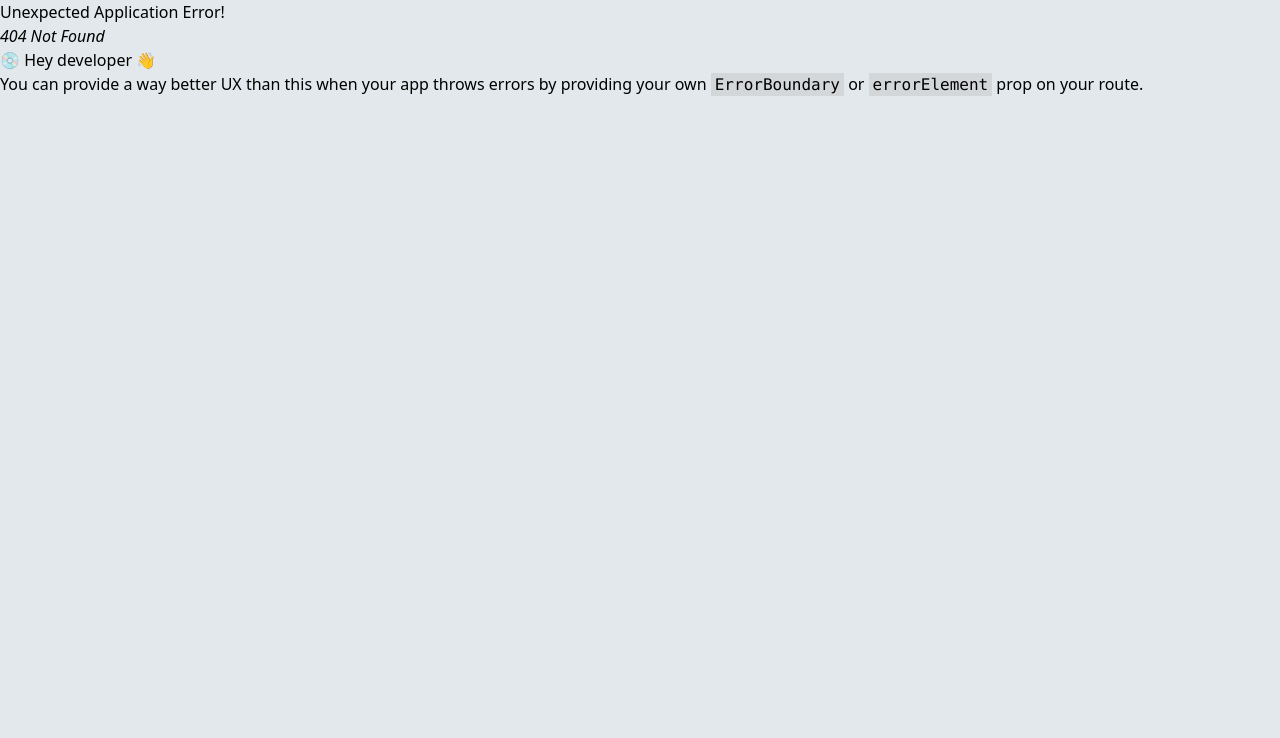
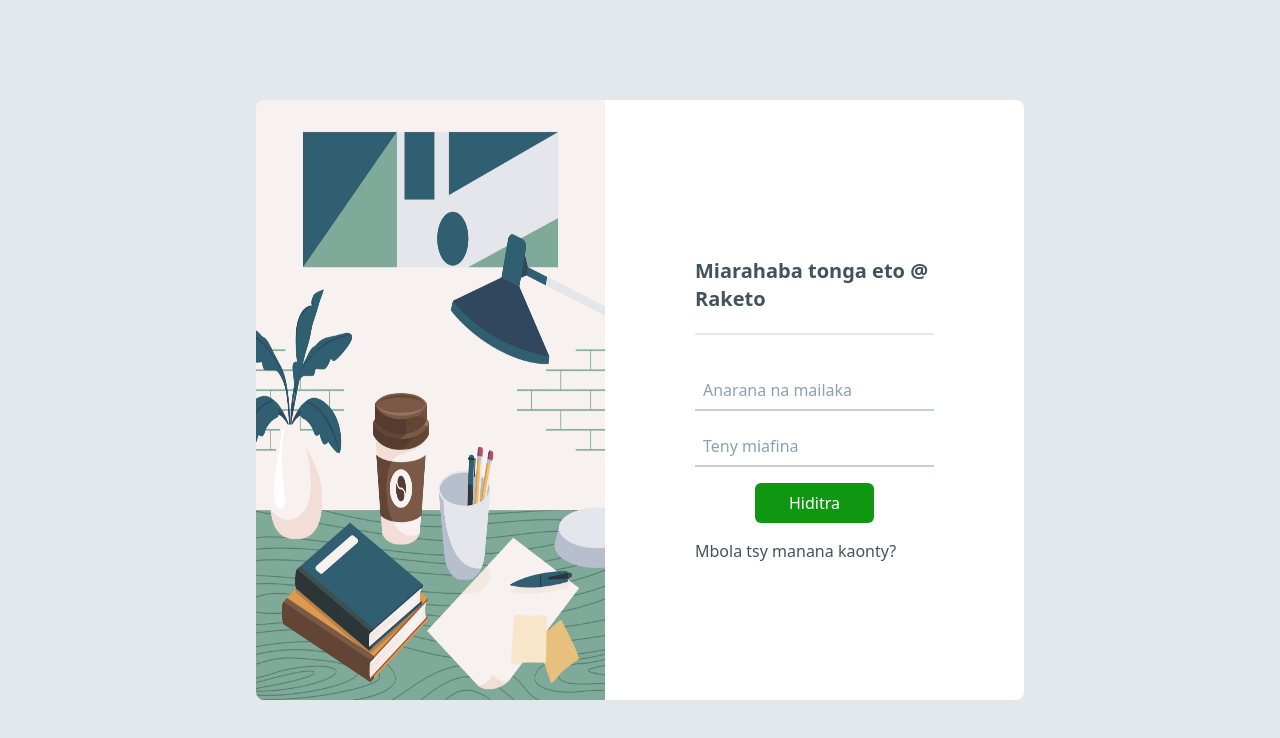
Before and after one commit to Ihasimbola/raketo-front, a React (Create React App) app: page /login in a window 1280 px wide. Before the commit this address had no page. Shown: the top 738 px of the page. Built offline with nearby package versions, Linux system fonts and the light colour scheme.

Commit message:
feature(login): login page integration

```diff
--- a/src/components/Input/Input.tsx
+++ b/src/components/Input/Input.tsx
@@ -3,13 +3,14 @@ import { VariantProps, cva } from "class-variance-authority";
 import { cn } from '../../lib/utils';
 
 const inputVariants = cva(
-  "border border-2 border-gray-500 text-gray-800 rounded-md focus:outline-none h-10 pl-2 ",
+  "text-gray-800 focus:outline-none bg-transparent h-10 pl-2 ",
   {
     variants: {
       variant: {
-        primary: "bg-transparent placeholder:text-gray-600",
+        primary: "border border-2 border-gray-500 rounded-md placeholder:text-gray-600",
+        secondary: "border-b-2 border-gray-200",
         default: "bg-transparent placeholder:text-gray-600"
-      }
+      },
     },
     defaultVariants: {
       variant: "default"
--- a/src/components/Navbar/Navbar.tsx
+++ b/src/components/Navbar/Navbar.tsx
@@ -37,6 +37,7 @@ function Navbar({ }: Props) {
 
         <div className="flex flex-row items-center gap-3">
           <Input
+            variant="primary"
             placeholder='Hikaroka...'
             className="focus:border-gray-300 text-white placeholder:text-gray-300 pr-8"
           />
--- /dev/null
+++ b/src/pages/login/index.tsx
@@ -0,0 +1,58 @@
+import React from 'react'
+import LoginImg from "../../assets/login.jpg"
+import Text from '../../components/Text/Text'
+import { Form, NavLink } from 'react-router-dom'
+import Input from '../../components/Input/Input'
+import { Button } from '../../components/Button/Button'
+import "./styles.scss"
+
+type Props = {}
+
+const LoginPage = (props: Props) => {
+  return (
+    <div className="login flex items-center justify-center">
+      <div className='login__container grid'>
+        <div className="login__couverture">
+          <img src={LoginImg} alt="couverture" />
+        </div>
+        <div className='login__form'>
+          <Text
+            as="h1"
+            color="light-700"
+            weight="bold"
+            className="py-5 border-b-2 border-b-gray-100"
+            size="xl"
+          >
+            Miarahaba tonga eto @ Raketo
+          </Text>
+          <Form className="mt-4 flex flex-col gap-4">
+            <Input
+              placeholder='Anarana na mailaka'
+              variant="secondary"
+            />
+            <Input
+              placeholder='Teny miafina'
+              variant="secondary"
+            />
+            <Button
+              variant="primary"
+              type="submit"
+            >
+              Hiditra
+            </Button>
+            <NavLink to="#">
+              <Text
+                color="light-700"
+                className="hover:underline hover:text-gray-800"
+              >
+                Mbola tsy manana kaonty?
+              </Text>
+            </NavLink>
+          </Form>
+        </div>
+      </div>
+    </div>
+  )
+}
+
+export default LoginPage
--- /dev/null
+++ b/src/pages/login/styles.scss
@@ -0,0 +1,34 @@
+.login {
+  width: 100vw;
+  height: 100vh;
+
+  &__container {
+    grid-template-columns: repeat(2, 1fr);
+    grid-template-rows: 100%;
+    width: 60vw;
+    height: 75vh;
+    border-radius: 8px;
+    overflow: hidden;
+  }
+
+  &__couverture {
+    img {
+      width: 100%;
+      height: 100%;
+    }
+  }
+
+  &__form {
+    display: flex;
+    flex-direction: column;
+    justify-content: center;
+    gap: 20px;
+    padding: 90px;
+    background-color: white;
+
+    button {
+      width: 50%;
+      margin: 0 auto;
+    }
+  }
+}
```
Also changed, not shown: src/routes/router.tsx (+7 -1 lines), src/assets/login.jpg (added).
